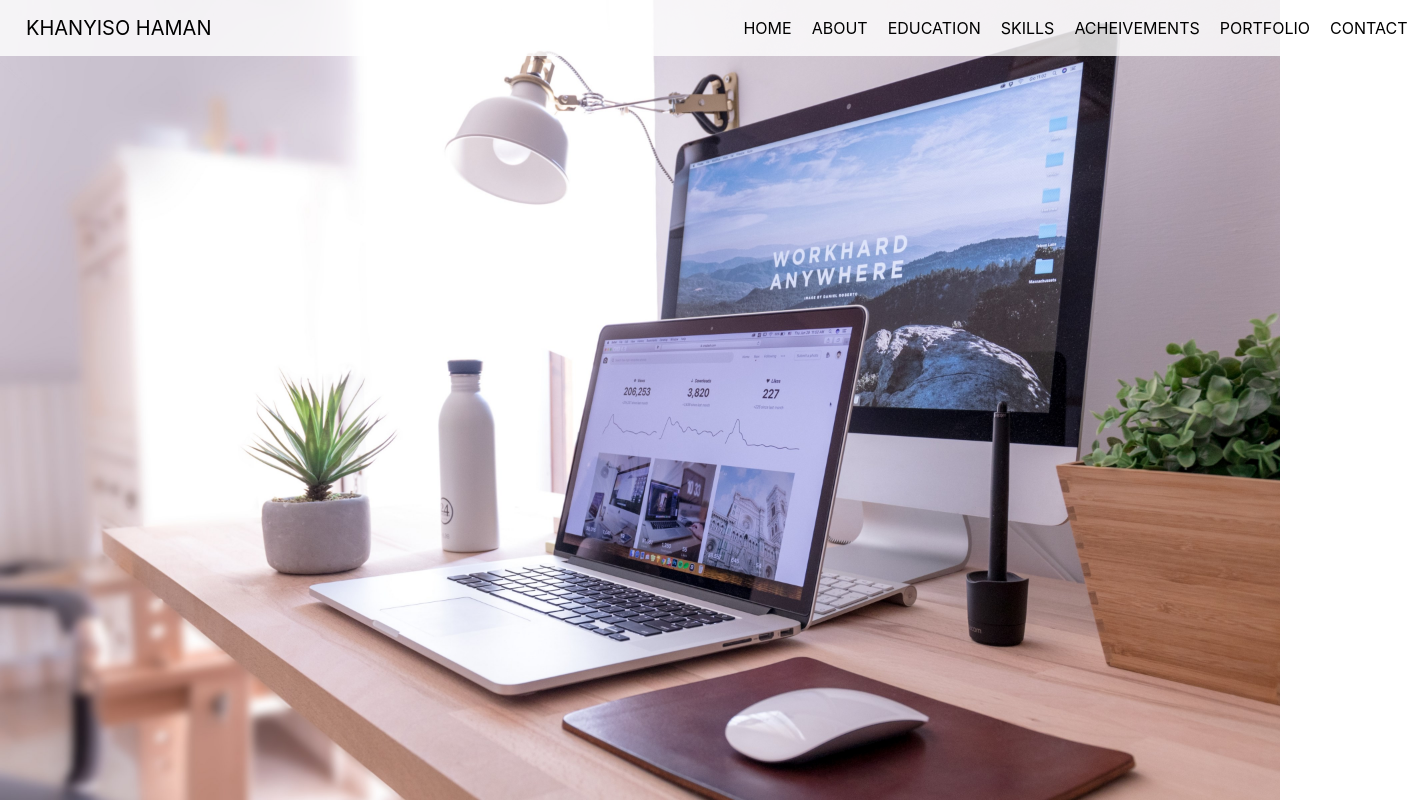
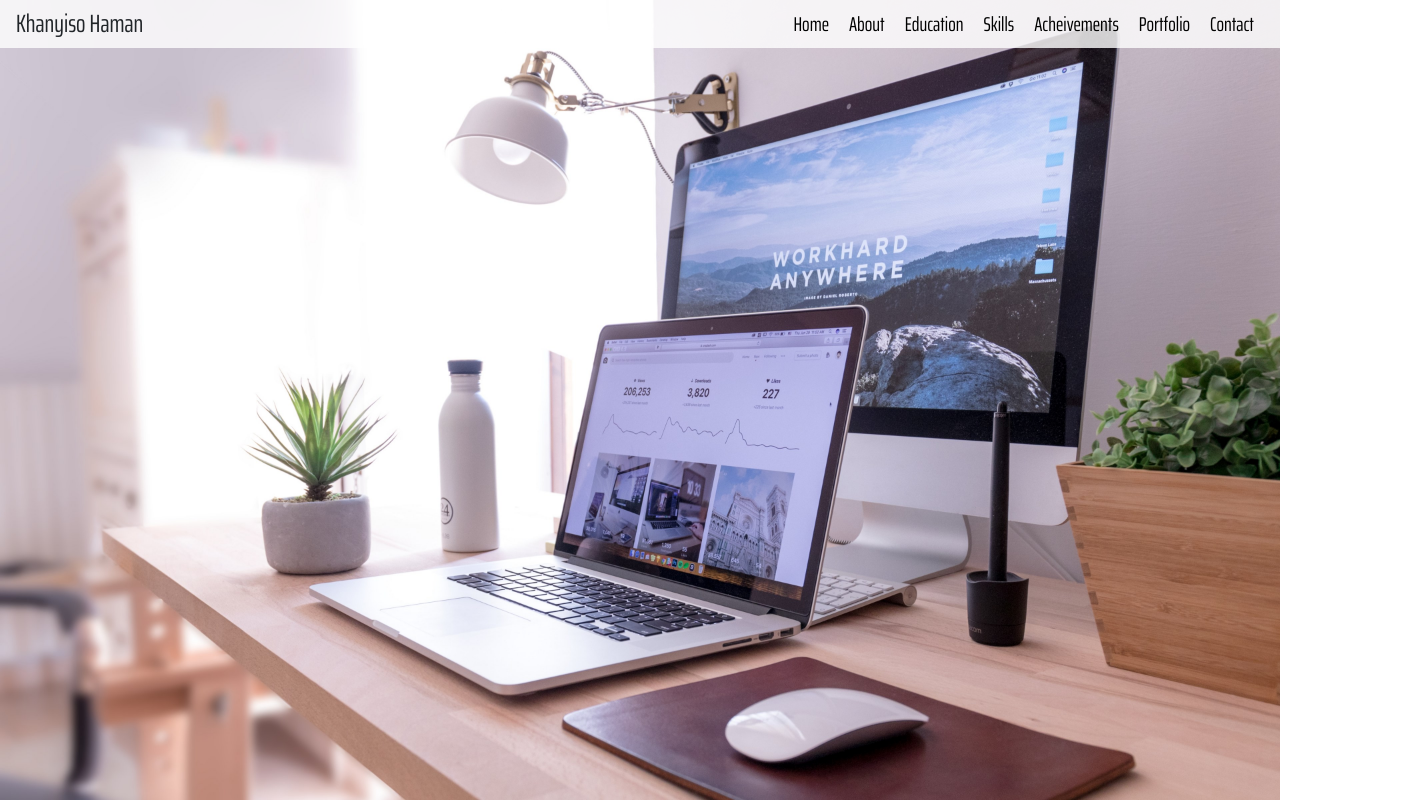
Before and after one commit to KhanyisoHaman/khanyisohaman-portfolio, a plain HTML site: page index.html in a window 1280 px wide. Shown: the whole page, 1418 px wide, since content can reach past the window. Drawn offline with nearby package versions, Linux system fonts and the light colour scheme.

Commit message:
Nav Bar completed

```diff
--- a/index.html
+++ b/index.html
@@ -19,16 +19,19 @@
     <!-- Header - Consists of nav bar, hero text, hero image. Basically is the face of the website. So it gotta be good -->
     <header>
         <nav class=" navbar navbar-expand-lg ">
-            <span class="navbar-brand"><a href="">Khanyiso Haman</a></span>
+            <span class="navbar-brand">Khanyiso Haman</span>
 
             <!-- Toggle Button -->
             <button class="navbar-toggler" type="button" data-toggle="collapse" data-target="#navbarSupportedContent" aria-controls="navbarSupportedContent" aria-expanded="false" aria-label="Toggle navigation">
-                <span class="navbar-toggler-icon"></span>
+                <span class="navbar-toggler-icon">
+                    <!-- Font Awesome Icon (Toggle Bar) -->
+                    <i class="fas fa-bars"></i>
+                </span>
             </button>
 
 
             <article class="collapse navbar-collapse" id="navbarSupportedContent" >
-            <div class="navbar-nav mr-auto">
+            <div class="navbar-nav alignment">
                 <span class="menuLinks"><a href="">Home</a></span>
                 <span class="menuLinks"><a href="">About</a></span>
                 <span class="menuLinks"><a href="">Education</a></span>
--- a/scss/partials/_base.scss
+++ b/scss/partials/_base.scss
@@ -3,6 +3,7 @@
 body {
     margin: 0;
     padding: 0;
+    font-family: 'Saira Extra Condensed' !important;
 }
 
 header {
@@ -15,13 +16,14 @@ header {
     }
 
     a {
-        padding: 20px 10px;
-        text-transform: uppercase;
+        padding: 5px 10px;
+        text-transform: capitalize;
         text-decoration: none !important;
         color: $black;
+        font-size: 20px;
+    }
+
+    a:hover {
+        color: $primary-color;
     }
 }
-
-.navbar-brand {
-    margin-right: 32rem !important;
-}
--- a/scss/partials/_components.scss
+++ b/scss/partials/_components.scss
@@ -0,0 +1,56 @@
+// Components - This is where I style my buttons and links
+
+// Punk Don't want to work
+/*
+    a {
+        position: relative !important;
+        color: $black;
+        text-decoration: none !important;
+    }
+
+    a:hover {
+        color: $primary-color;
+    }
+
+    a::before {
+        content: "";
+        position: absolute;
+        width: 100%;
+        height: 2px;
+        bottom: 0;
+        left: 0;
+        visibility: hidden;
+        -webkit-transform: scaleX(0);
+        transform: scaleX(0);
+        transition: all 0.3s ease-in-out 0s;
+    }
+    a::before :hover {
+        visibility: visible;
+        -webkit-transform: scaleX(1);
+        transform: scaleX(1);
+    }
+
+*/
+
+a {
+    position: relative !important;
+    color: $black;
+    text-decoration: none !important;
+}
+
+a:after {
+    background: none repeat scroll 0 0 transparent;
+    bottom: 0;
+    content: "";
+    display: block;
+    height: 2px;
+    left: 50%;
+    position: absolute;
+    background: $primary-color;
+    transition: width 0.3s ease 0s, left 0.3s ease 0s;
+    width: 0;
+  }
+  a:hover:after {
+    width: 100%;
+    left: 0;
+  }
--- a/scss/partials/_helpers.scss
+++ b/scss/partials/_helpers.scss
@@ -0,0 +1,14 @@
+// Helpers - This is where I style my Id and classes
+
+.navbar-brand {
+    text-transform: capitalize;
+    font-size: 25px !important;
+}
+
+.navbar {
+    padding: .01rem 1rem !important;
+}
+
+.alignment {
+    margin-left: auto;
+}
```
Also changed, not shown: css/main.css, 1 other file.
